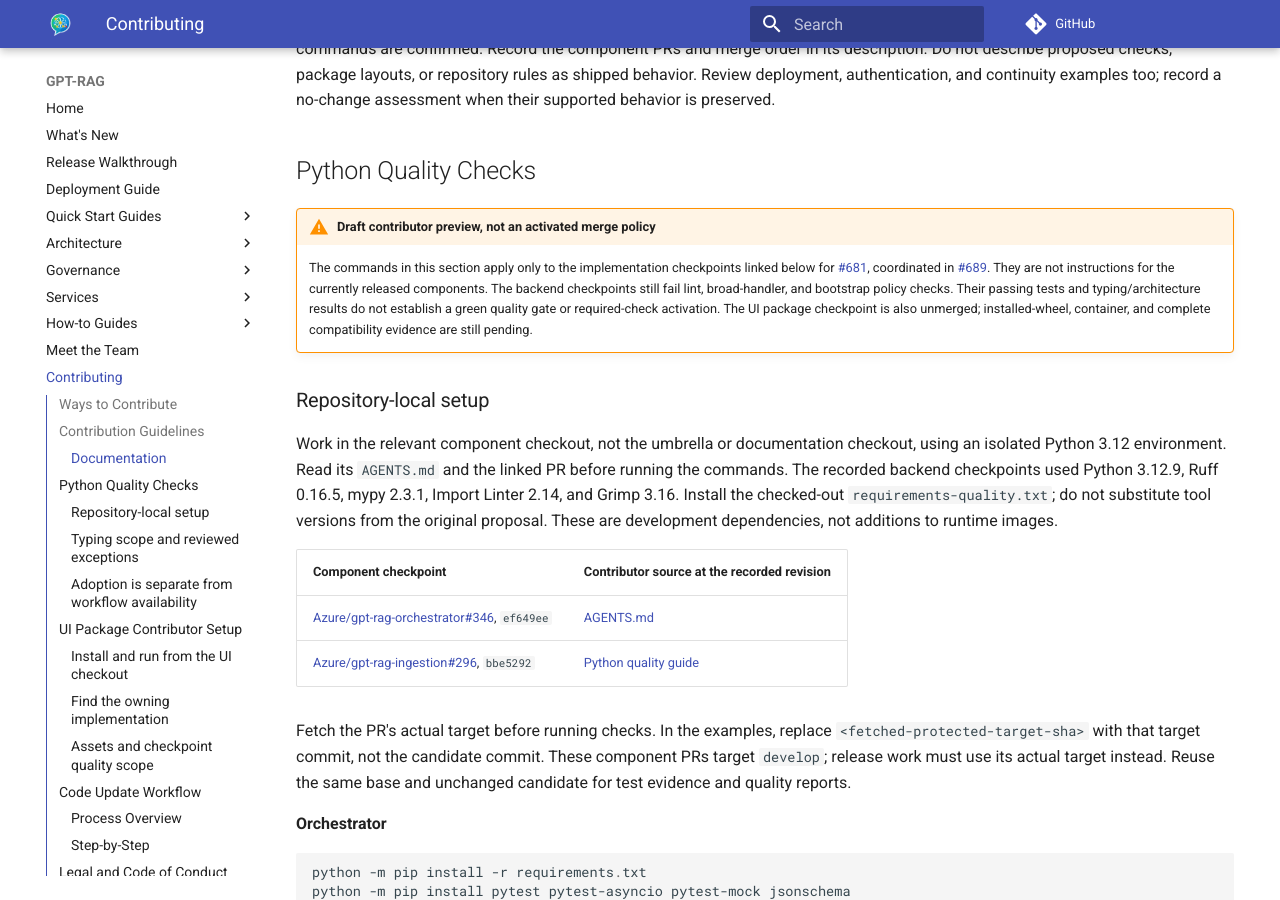
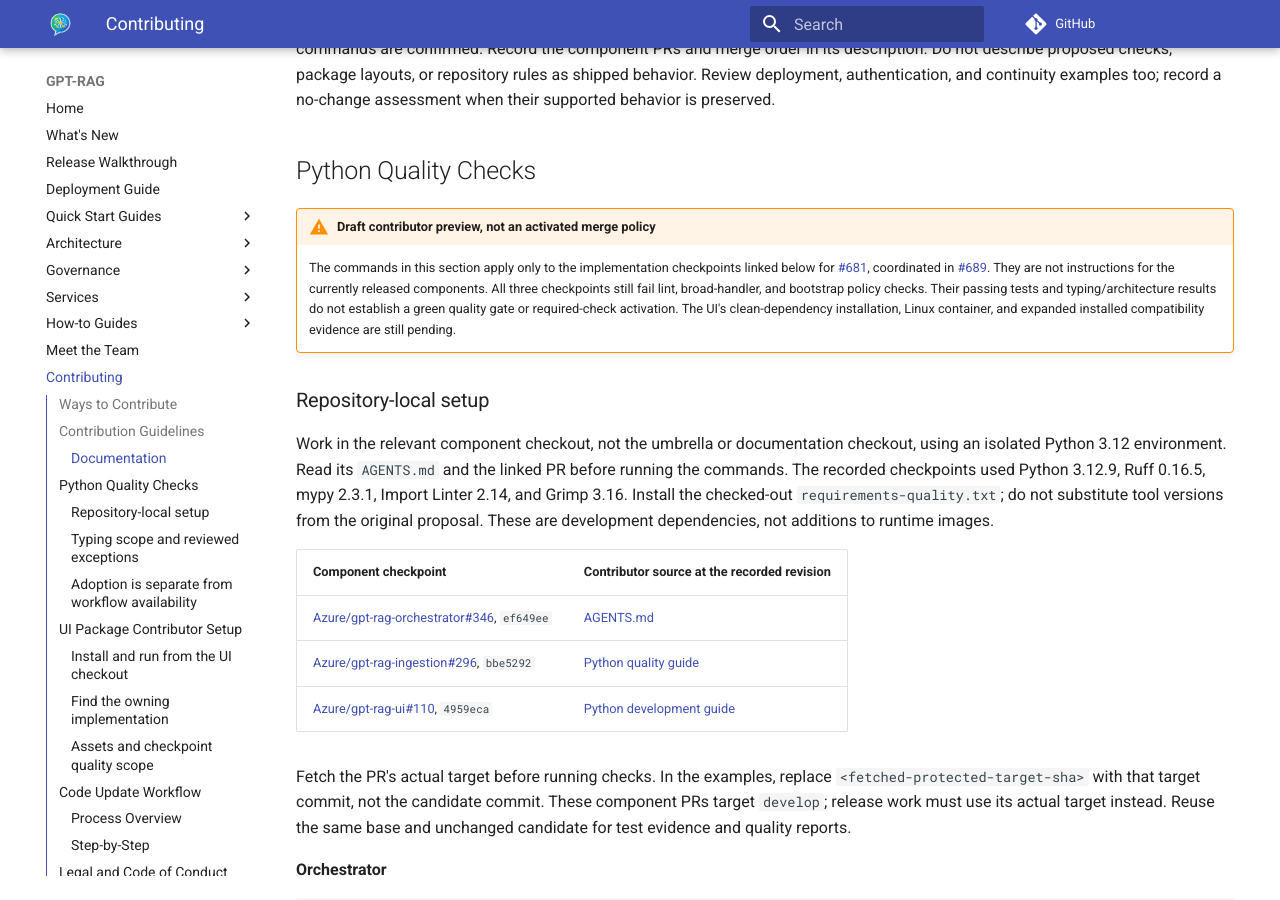
Before and after one commit to Azure/GPT-RAG, an MkDocs documentation site: the page built from docs/contributing.md, in a window 1280 px wide and 900 px high, scrolled down 1654 px. Built offline with MkDocs 1.6.1 and Material for MkDocs 9.7.7, drawn with Linux system fonts in a browser that asks for light colours; comment, search, counter and statistics services are not loaded; some of the changed text lies outside the part shown.

Commit message:
docs: reconcile confirmed UI checkpoint handoff
Link UI PR #110 and exact contributor revision; distinguish non-editable package evidence from pending clean dependency, Linux and expanded compatibility acceptance. Complete checkpoint documentation for #681 without publishing or claiming enforcement.

Co-authored-by: Copilot App <223556219+Copilot@users.noreply.github.com>

````diff
--- a/docs/contributing.md
+++ b/docs/contributing.md
@@ -70,17 +70,17 @@ assessment when their supported behavior is preserved.
     linked below for [#681](https://github.com/Azure/GPT-RAG/issues/681),
     coordinated in [#689](https://github.com/Azure/GPT-RAG/pull/689).
     They are not instructions for the currently released components.
-    The backend checkpoints still fail lint, broad-handler, and bootstrap
+    All three checkpoints still fail lint, broad-handler, and bootstrap
     policy checks. Their passing tests and typing/architecture results do not
     establish a green quality gate or required-check activation.
-    The UI package checkpoint is also unmerged; installed-wheel, container,
-    and complete compatibility evidence are still pending.
+    The UI's clean-dependency installation, Linux container, and expanded
+    installed compatibility evidence are still pending.
 
 ### Repository-local setup
 
 Work in the relevant component checkout, not the umbrella or documentation
 checkout, using an isolated Python 3.12 environment. Read its `AGENTS.md` and
-the linked PR before running the commands. The recorded backend checkpoints
+the linked PR before running the commands. The recorded checkpoints
 used Python 3.12.9, Ruff 0.16.5, mypy 2.3.1, Import Linter 2.14, and Grimp
 3.16. Install the checked-out `requirements-quality.txt`; do not substitute
 tool versions from the original proposal. These are development dependencies,
@@ -90,6 +90,7 @@ not additions to runtime images.
 | --- | --- |
 | [Azure/gpt-rag-orchestrator#346](https://github.com/Azure/gpt-rag-orchestrator/pull/346), `ef649ee` | [AGENTS.md](https://github.com/Azure/gpt-rag-orchestrator/blob/ef649eeab6144156b4c90c4422d62f229454dedc/AGENTS.md#python-quality-policy-bootstrap-under-review) |
 | [Azure/gpt-rag-ingestion#296](https://github.com/Azure/gpt-rag-ingestion/pull/296), `bbe5292` | [Python quality guide](https://github.com/Azure/gpt-rag-ingestion/blob/bbe52923dbaf2b8ce4f6f371e492ad32ae7ffe45/docs/python-quality.md) |
+| [Azure/gpt-rag-ui#110](https://github.com/Azure/gpt-rag-ui/pull/110), `4959eca` | [Python development guide](https://github.com/Azure/gpt-rag-ui/blob/4959ecaf04ea94ce0d35837c73b43ea3884c5be8/docs/python-development.md) |
 
 Fetch the PR's actual target before running checks. In the examples, replace
 `<fetched-protected-target-sha>` with that target commit, not the candidate
@@ -183,8 +184,8 @@ documentation change.
 ## UI Package Contributor Setup
 
 !!! warning "Unmerged package checkpoint"
-    This section describes UI commit
-    [`ce76b00`](https://github.com/Azure/gpt-rag-ui/commit/ce76b00c0a7013ddb13cd97422f3e3d6ac6f5df8),
+    This section describes [Azure/gpt-rag-ui#110](https://github.com/Azure/gpt-rag-ui/pull/110)
+    at [`4959eca`](https://github.com/Azure/gpt-rag-ui/commit/4959ecaf04ea94ce0d35837c73b43ea3884c5be8),
     not the released UI or a completed compatibility matrix. Package
     installation is a contributor setup change, not an instruction to change
     deployed startup commands or enable hosted continuity.
@@ -192,15 +193,15 @@ documentation change.
 ### Install and run from the UI checkout
 
 Use an isolated Python 3.12 environment. The checkpoint's
-[`pyproject.toml`](https://github.com/Azure/gpt-rag-ui/blob/ce76b00c0a7013ddb13cd97422f3e3d6ac6f5df8/pyproject.toml)
+[`pyproject.toml`](https://github.com/Azure/gpt-rag-ui/blob/4959ecaf04ea94ce0d35837c73b43ea3884c5be8/pyproject.toml)
 uses setuptools to install `src/gpt_rag_ui/` and the explicit legacy adapters.
 `requirements.txt` remains the runtime dependency authority; install it before
 installing the code package:
 
 ```powershell
 python -m pip install -r requirements.txt
+python -m pip install -r requirements-quality.txt
 python -m pip install --no-deps -e .
-python -m pip install -r requirements-quality.txt
 python -m unittest discover -s tests -v
 ```
 
@@ -217,10 +218,17 @@ requirements and retains the same Uvicorn target and `/app` working directory.
 An editable-source test alone does not prove installed-wheel or container
 compatibility.
 
+The component's installed-package tests exercise a real non-editable wheel
+outside the checkout with isolated `python -I` subprocesses. They reuse
+third-party dependencies through a system-site-packages virtual environment;
+this is not clean dependency-resolution evidence. Linux container parity and
+the expanded installed authentication, active-configuration, and writable-upload
+matrix remain pending. See the linked component PR for exact results and limits.
+
 ### Find the owning implementation
 
 All locations below are under `src/gpt_rag_ui/`. The checkpoint
-[migration inventory](https://github.com/Azure/gpt-rag-ui/blob/ce76b00c0a7013ddb13cd97422f3e3d6ac6f5df8/.quality/migration.json)
+[migration inventory](https://github.com/Azure/gpt-rag-ui/blob/4959ecaf04ea94ce0d35837c73b43ea3884c5be8/.quality/migration.json)
 records the legacy-to-canonical module map and public exports.
 
 | Responsibility | Owning location and examples |
@@ -245,7 +253,7 @@ modifications or `sys.modules` proxies.
 
 Code installation does not replace the staged application assets: `public/`,
 `.chainlit/`, `chainlit.config.yaml`, `chainlit.md`, and `VERSION`.
-[`config/resources.py`](https://github.com/Azure/gpt-rag-ui/blob/ce76b00c0a7013ddb13cd97422f3e3d6ac6f5df8/src/gpt_rag_ui/config/resources.py)
+[`config/resources.py`](https://github.com/Azure/gpt-rag-ui/blob/4959ecaf04ea94ce0d35837c73b43ea3884c5be8/src/gpt_rag_ui/config/resources.py)
 resolves the existing `CHAINLIT_APP_ROOT` first, then the source adapter
 directory when it contains `chainlit.config.yaml`, otherwise the working
 directory. Set the asset root before startup when using installed code from
@@ -260,7 +268,7 @@ $Base = "<fetched-protected-target-sha>"
 python .github\scripts\check-quality.py --check all --base-ref $Base --report .artifacts\quality.json
 ```
 
-The [UI typing scope](https://github.com/Azure/gpt-rag-ui/blob/ce76b00c0a7013ddb13cd97422f3e3d6ac6f5df8/.quality/typing-scope.json)
+The [UI typing scope](https://github.com/Azure/gpt-rag-ui/blob/4959ecaf04ea94ce0d35837c73b43ea3884c5be8/.quality/typing-scope.json)
 retains the stable IDs for `chat_backend`, `panel_config`, and
 `hosted_continuity_config` at their new `config/` locations and includes newly
 introduced package modules and legacy adapters. Consult that complete
````
